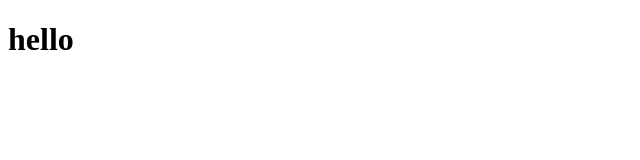
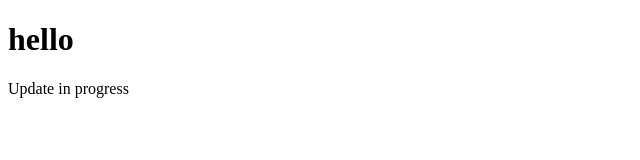
Before and after one commit to wesleylo1/rollbar-lab, a website: page client/index.html in a window 1280 px wide. Shown: the whole page, without its empty margins (0-640 px from the left). Drawn offline with nearby package versions, Linux system fonts and the light colour scheme.

Commit message:
added paragraph

```diff
--- a/client/index.html
+++ b/client/index.html
@@ -9,6 +9,7 @@
 </head>
 <body>
     <h1>hello</h1>
+    <p>Update in progress</p>
     <script src="https://cdnjs.cloudflare.com/ajax/libs/axios/0.21.1/axios.min.js"></script>
     <script src="main.js"></script>
 </body>
--- a/package.json
+++ b/package.json
@@ -11,6 +11,7 @@
   "author": "",
   "license": "ISC",
   "dependencies": {
+    "axios": "^0.25.0",
     "cors": "^2.8.5",
     "dotenv": "^16.0.0",
     "express": "^4.17.2"
```
Also changed, not shown: 1 other file.
